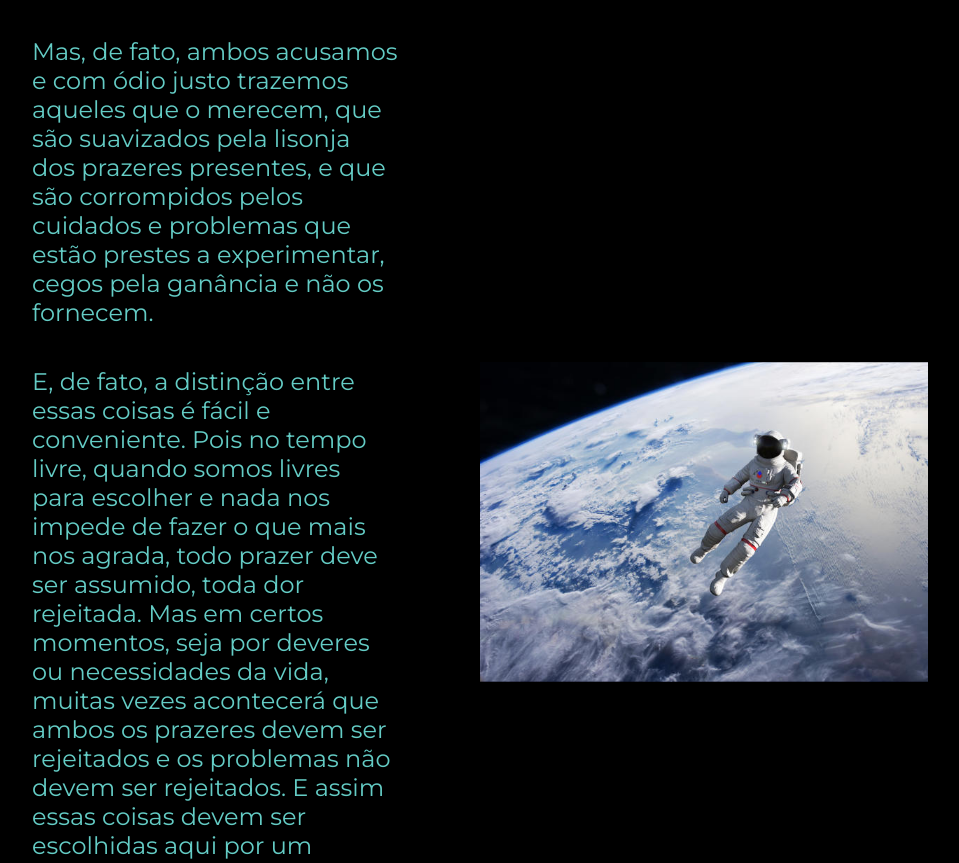
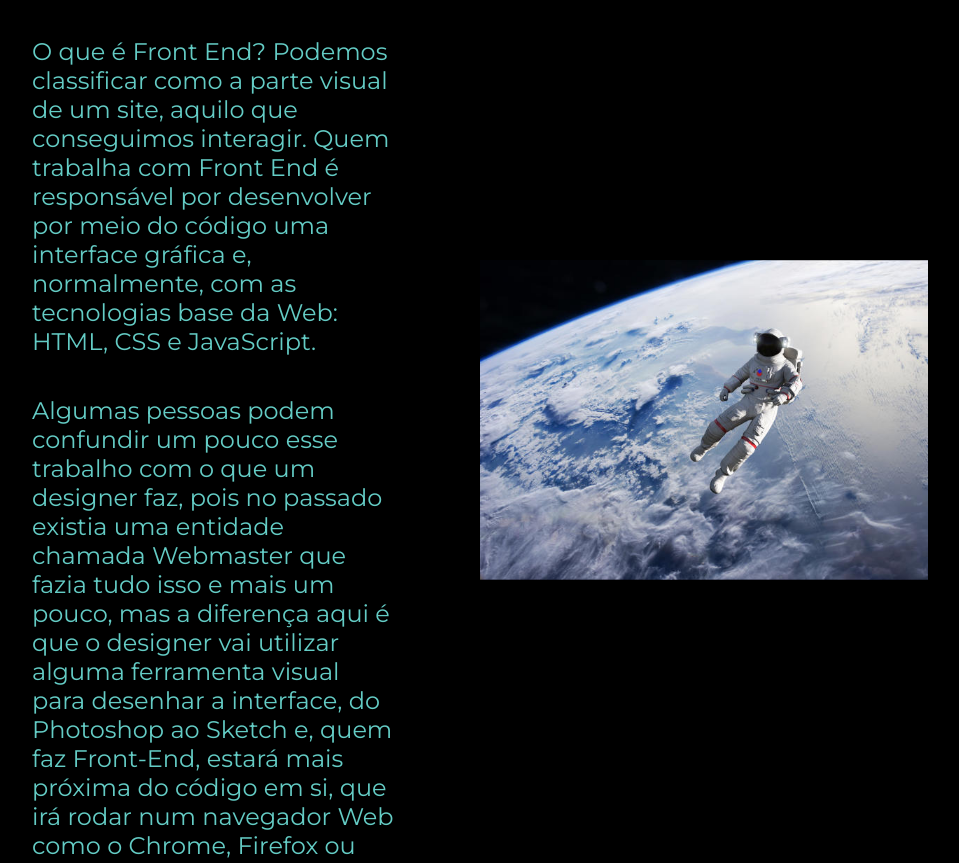
Before and after one commit to WeslleyyMonteiro/portifolio, a plain HTML site: page about.html in a window 1280 px wide. Shown: the part 167-1030 px from the top of the page, without its empty margins (160-1119 px from the left). Drawn offline with nearby package versions, Linux system fonts and the light colour scheme.

Commit message:
Update about.html

```diff
--- a/about.html
+++ b/about.html
@@ -17,9 +17,10 @@
  <main class="apresentacao">
     <section class="apresentacao__conteudo">
         <h1 class="apresentacao__conteudo__titulo">Sobre Mim</h1>
-        <p class="apresentacao__conteudo__texto">Mas, de fato, ambos acusamos e com ódio justo trazemos aqueles que o merecem, que são suavizados pela lisonja dos prazeres presentes, e que são corrompidos pelos cuidados e problemas que estão prestes a experimentar, cegos pela ganância e não os fornecem.
+        <p class="apresentacao__conteudo__texto">O que é Front End?
+Podemos classificar como a parte visual de um site, aquilo que conseguimos interagir. Quem trabalha com Front End é responsável por desenvolver por meio do código uma interface gráfica e, normalmente, com as tecnologias base da Web: HTML, CSS e JavaScript.
         </p>
-        <p class="apresentacao__conteudo__texto">E, de fato, a distinção entre essas coisas é fácil e conveniente. Pois no tempo livre, quando somos livres para escolher e nada nos impede de fazer o que mais nos agrada, todo prazer deve ser assumido, toda dor rejeitada. Mas em certos momentos, seja por deveres ou necessidades da vida, muitas vezes acontecerá que ambos os prazeres devem ser rejeitados e os problemas não devem ser rejeitados. E assim essas coisas devem ser escolhidas aqui por um homem sábio, de modo que, rejeitando prazeres maiores, ele possa obter outras coisas, ou suportando dores mais severas, ele pode ser o mais infernal do mercado. Exceto que eles não estão cegos pela luxúria.</p>
+        <p class="apresentacao__conteudo__texto">Algumas pessoas podem confundir um pouco esse trabalho com o que um designer faz, pois no passado existia uma entidade chamada Webmaster que fazia tudo isso e mais um pouco, mas a diferença aqui é que o designer vai utilizar alguma ferramenta visual para desenhar a interface, do Photoshop ao Sketch e, quem faz Front-End, estará mais próxima do código em si, que irá rodar num navegador Web como o Chrome, Firefox ou Safari.</p>
 
     </section>
     <img class="apresentacao__imagem" src="./assets/espaco.jpg" alt="Foto do espaco">
```
